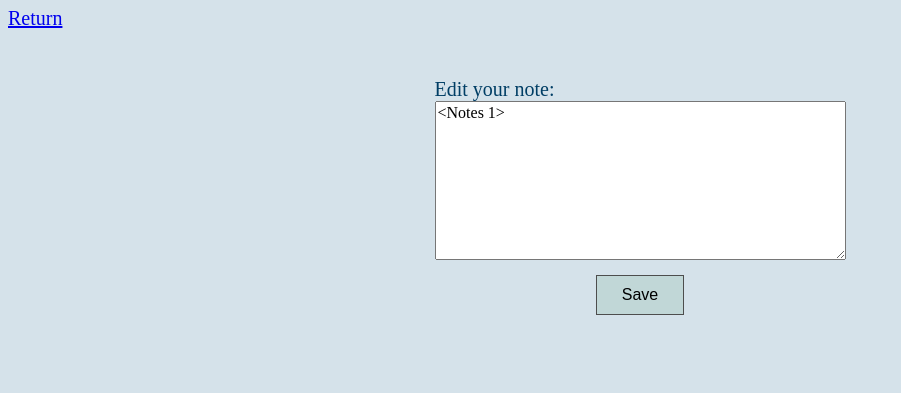
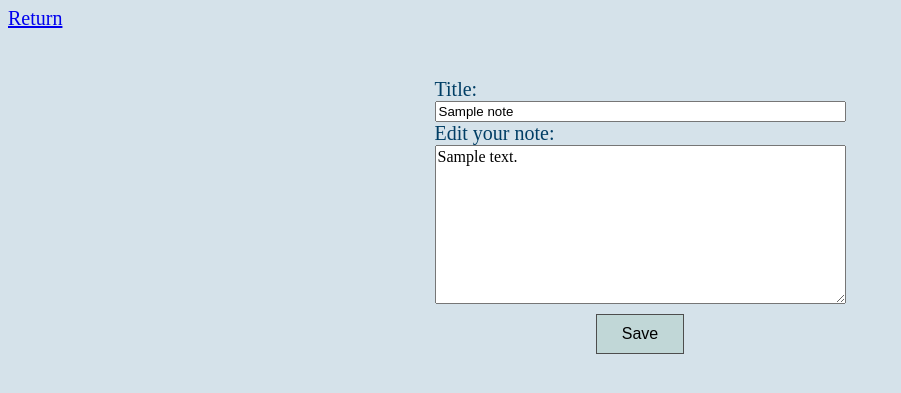
Before and after one commit to FelipePinto02/notes_app, a Flask app: template templates/add.html in a window 1280 px wide. Shown: the part 180-573 px from the top of the page, without its empty margins (0-901 px from the left). Run offline with Flask 2, Linux system fonts and the light colour scheme; tables that the repository leaves empty hold one stand-in row (values such as "Sample post"); the template is opened without the code that fills it: values that come from a table or form of the project are taken from there, most other values are stand-ins (such as "Sample title", 1, 10 or a date in 2020).

Commit message:
Now notes are divided between title and text

```diff
--- a/app.py
+++ b/app.py
@@ -1,20 +1,20 @@
+from turtle import title
 from flask import Flask, render_template, request
 from flask_sqlalchemy import SQLAlchemy
 import os
 import re
 
-uri = os.getenv("DATABASE_URL")
-if uri.startswith("postgres://"):
-    uri = uri.replace("postgres://", "postgresql://")
-
 app = Flask(__name__)
 
-ENV = 'prod'
+ENV = 'dev'
 
 if ENV == 'dev':
   app.debug = True
   app.config['SQLALCHEMY_DATABASE_URI'] = 'postgresql://postgres:123456@localhost/notes_app'
 else:
+  uri = os.getenv("DATABASE_URL")
+  if uri.startswith("postgres://"):
+    uri = uri.replace("postgres://", "postgresql://")
   app.debug = False
   app.config['SQLALCHEMY_DATABASE_URI'] = uri
 
@@ -25,31 +25,39 @@ db = SQLAlchemy(app)
 class Notes(db.Model):
     __tablename__ = 'notes'
     id = db.Column(db.Integer, primary_key=True)
-    note = db.Column(db.String(200))
+    title = db.Column(db.String(200))
+    note = db.Column(db.Text)
 
-    def __init__(self, note):
-        self.note = note
+    def __init__(self, title, note):
+      self.title = title
+      self.note = note
 
 @app.route("/", methods=["POST", 'GET'])
 def index():
   if request.method == "POST":
     if request.form.get("new"):
+      title = request.form.get("title")
       note = request.form.get("note")
-      data = Notes(note)
-      db.session.add(data)
-      db.session.commit()
-      try:
+      if title == '' or note == '':
+        return render_template("add.html", message="Please enter your title and note!", name='new', value='new')
+      else:
+        data = Notes(title, note)
+        db.session.add(data)
+        db.session.commit()
         notes = Notes.query.order_by(Notes.id).all()
         return render_template("index.html", notes=notes)
-      except:
-        return render_template("index.html")
     elif request.form.get("edit"):
+      new_title = request.form.get("title")
       new_note = request.form.get("note")
       old_note = Notes.query.get(int(request.form['edit']))
-      old_note.note = new_note
-      db.session.commit()
-      notes = Notes.query.order_by(Notes.id).all()
-      return render_template("index.html", notes=notes)
+      if new_title == '' or new_note == '':
+        return render_template("add.html", message="Please enter your title and note!", name='edit', value=int(request.form['edit']), old_note=old_note)
+      else:
+        old_note.note = new_note
+        old_note.title = new_title
+        db.session.commit()
+        notes = Notes.query.order_by(Notes.id).all()
+        return render_template("index.html", notes=notes)
   else:
     notes = Notes.query.order_by(Notes.id).all()
     return render_template("index.html", notes=notes)
@@ -63,7 +71,7 @@ def salvar():
   elif request.form.get("edit"):
     name = 'edit'
     value = int(request.form.get('edit'))
-    old_note = Notes.query.get(value).note
+    old_note = Notes.query.get(value)
     return render_template("add.html", name=name, value=value, old_note=old_note)
   elif request.form.get("delete"):
     value = int(request.form['delete'])
--- a/static/style.css
+++ b/static/style.css
@@ -56,9 +56,19 @@ textarea {
     margin-bottom: 50px;
 }
 
-.note-text {
+.note-content {
     margin: 0px 10px;
     color: #1a2222;
+}
+
+.note-title {
+    font-size: 25px;
+    font-weight: bold;
+    margin-bottom: 10px;
+}
+
+.note-text {
+    margin-top: 0px;
 }
 
 .note-btns {
@@ -84,11 +94,12 @@ textarea {
     justify-content: center;
 }
 
-.grid-item-1 {
+.notes-grid-inputs {
     grid-row: 1;
+    display: grid;
 }
 
-.grid-item-2 {
+.notes-save-btn {
     grid-row: 2;
 }
 
@@ -107,6 +118,15 @@ textarea {
     margin: 0px 100px;
 }
 
+.message {
+    position: relative;
+    text-align: center;
+    top: 200px;
+    padding: 5px;
+    border: #bd3636 dotted 2px;
+    margin-top: 2rem;
+}
+
 .add-btn:hover {
     cursor: pointer;
     transform: scale(1.05);
--- a/templates/add.html
+++ b/templates/add.html
@@ -12,18 +12,26 @@
         <h1>Notes Editor</h1>
     </header>
     <a href="{{ url_for('index') }}" style="position: fixed; top: 187px;">Return</a>
+    {% if message %}
+        <p class="message">{{ message | safe }}</p>
+    {% endif %}
     <div class="container">
         <div class="container-positioning">
             <form action="{{ url_for('index') }}" method="POST" class="save-note"><br>
-                <div class="grid-item-1">
+                <div class="notes-grid-inputs">
                     {% if old_note %}
-                        <label for="note">Edit your note:</label><br>
+                        <label for="title">Title:</label>
+                        <input type="text" name="title" value="{{ old_note.title }}">
+                        <label for="note">Edit your note:</label>
+                        <textarea type="text" name="note" rows="4" cols="50">{{ old_note.note }}</textarea>
                     {% else %}
-                        <label for="note">Write your note:</label><br>
+                        <label for="title">Title:</label>
+                        <input type="text" name="title">
+                        <label for="note">Write your note:</label>
+                        <textarea type="text" name="note" rows="4" cols="50"></textarea>
                     {% endif %}
-                    <textarea type="text" name="note" rows="4" cols="50">{{ old_note }}</textarea>
                 </div>
-                <div class="grid-item-2">
+                <div class="notes-save-btn">
                     <button name={{name}} value={{value}} class="save-btn">Save</button>
                 </div>
             </form>
--- a/templates/index.html
+++ b/templates/index.html
@@ -31,8 +31,9 @@
             <div class="container-positioning">
                 <div class="note-content-container">
                     <form action="/notes" method="POST" >
-                        <div class="note-text">
-                            <p id={{ note.id }}>{{ note.note }}</p>
+                        <div class="note-content">
+                            <p class="note-title">{{ note.title }}</p>
+                            <p class="note-text">{{ note.note }}</p>
                         </div>
                         <div class="note-btns">
                             <button name="edit" value={{ note.id }} class="note-btn">Edit</button>
```
